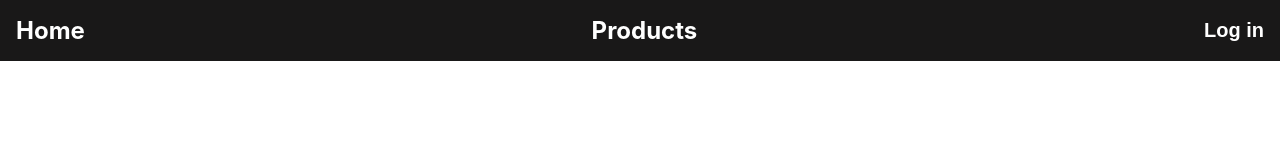
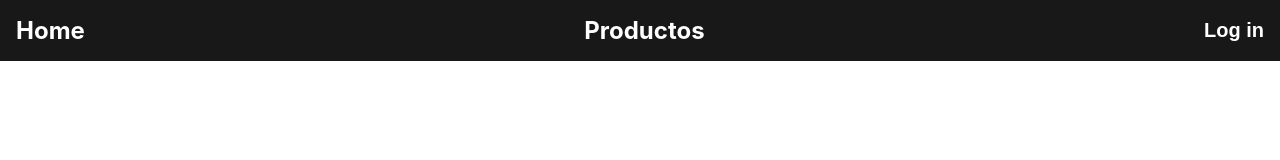
Before and after one commit to Adrincovich/frontend_mcga_final, a React (Create React App) app: page /Login in a window 1280 px wide. Shown: the top 160 px of the page. Built offline with nearby package versions, Linux system fonts and the light colour scheme.

Commit message:
Corrección de login, redirección al CRUD y corrección de errores

```diff
--- a/src/App.js
+++ b/src/App.js
@@ -14,7 +14,7 @@ function App() {
     <Layout>
       <Routes>
         <Route path="/Home" element={<Home />} />
-        <Route path="Login" element={<Login/>}></Route>
+        <Route path="/Login" element={<Login/>}></Route>
         <Route path="/Recursos" element={<Products />} />
         <Route path="/Publico" element={<PublicProducts />} />
         <Route path="/add" element={<CreateProduct/>}></Route>
--- a/src/components/Layout/Header/index.jsx
+++ b/src/components/Layout/Header/index.jsx
@@ -23,7 +23,9 @@ const Header = () => {
           <Link to={'/'} className={styles.headerTitle}><h1>Home</h1></Link>
       </div>
       <div>
-          <Link to={'/Publico'} className={styles.headerTitle}><h1>Products</h1></Link>
+          { user ? <Link to={'/Recursos'} className={styles.headerTitle}><h1>Productos</h1></Link>
+          : <Link to={'/Publico'} className={styles.headerTitle}><h1>Productos</h1></Link>
+          }
       </div>
         { user ? <Button
           onClick={logOut}
--- a/src/screens/Login/index.jsx
+++ b/src/screens/Login/index.jsx
@@ -4,7 +4,6 @@ import { useForm } from 'react-hook-form'
 import { useNavigate } from 'react-router-dom'
 import InputContainer from '../../components/Shared/InputContainer'
 import Input from '../../components/Shared/Input'
-import Button from '../../components/Shared/Button'
 import { useDispatch, useSelector } from 'react-redux'
 import { getUsers } from '../../store/users/thunks'
 import InformationModal from '../../components/Shared/Modal'
@@ -19,7 +18,7 @@ const Login = () => {
 
     useEffect(() => {
         if(userStorage)
-            return navigate('/');
+            return navigate('/Recursos');
     }, [userStorage, navigate])
 
     const onSubmit = (e) => {
--- a/src/store/users/thunks.js
+++ b/src/store/users/thunks.js
@@ -7,7 +7,7 @@ import {
 export const getUsers = (data) => async (dispatch) => {
     dispatch(getUserLoading());
     try {
-        const response = await fetch('', {
+        const response = await fetch('http://localhost:3001/Users/login', {
             method: 'POST',
             headers: {'Content-Type': 'application/json'},
             body: JSON.stringify(data)
```
